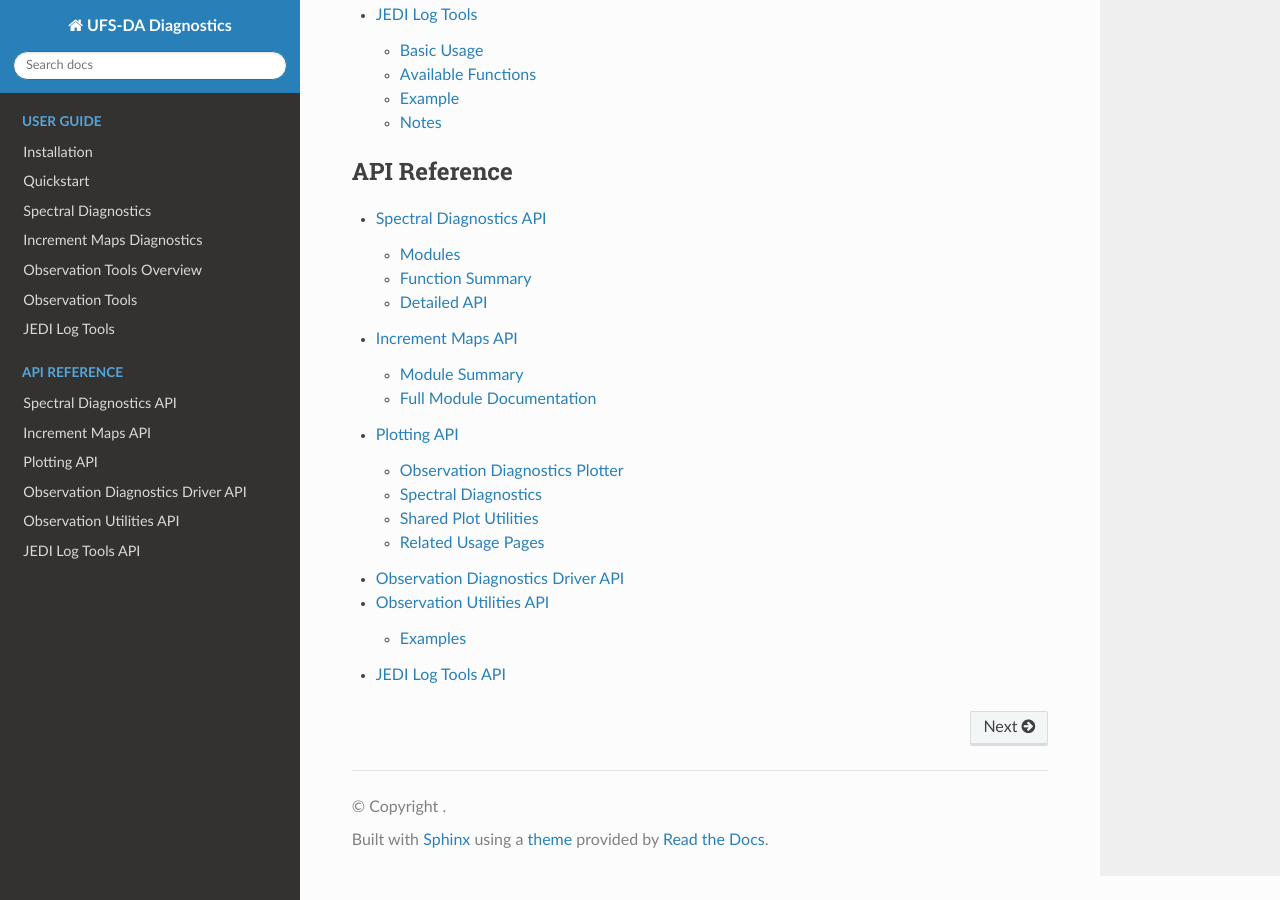
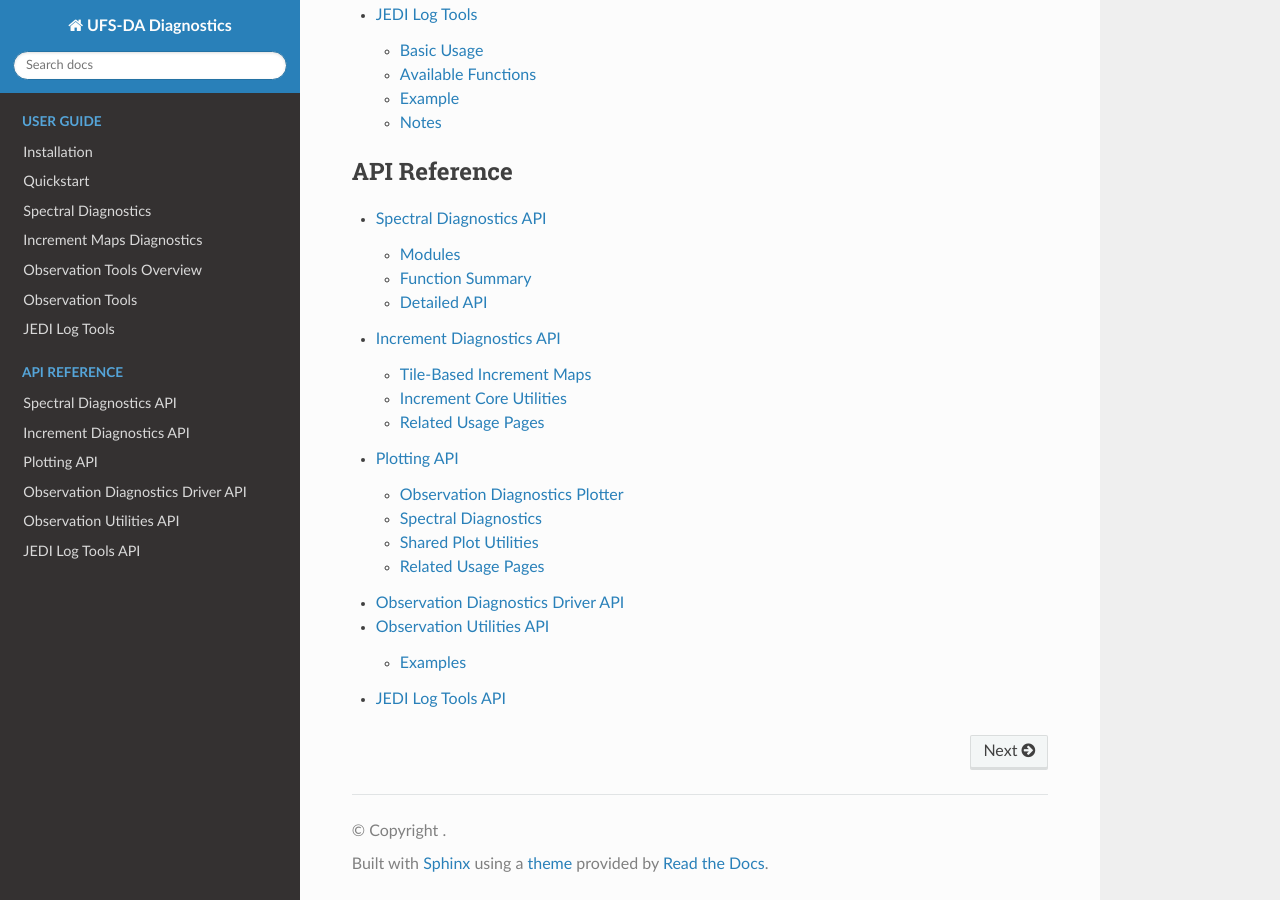
Before and after one commit to jkbk2004/ufs_da_diagnostics, a Sphinx documentation site: the page built from docs/index.rst, in a window 1280 px wide and 900 px high, scrolled down 1573 px. Built offline with Sphinx 7.4.7 and the Read the Docs theme 3.1.0, drawn with Linux system fonts in a browser that asks for light colours; pages that are not in the unit, such as notebooks, are missing from menus; some of the changed lines change nothing that is shown.

Commit message:
Update increment.rst

```diff
--- a/docs/api/increment.rst
+++ b/docs/api/increment.rst
@@ -1,42 +1,46 @@
-Increment Maps API
-==================
+Increment Diagnostics API
+=========================
 
-The increment maps subsystem provides tools for generating horizontal
-FV3 6‑tile increment maps and zonal‑mean diagnostics from FV3‑JEDI
-analysis increment files. It supports both single‑experiment and
-two‑experiment (CTRL–EXP–DIFF) workflows and is fully YAML‑driven.
+This module provides tools for generating tile‑based increment maps and
+zonal‑mean diagnostics from FV3‑JEDI increment files. These diagnostics
+are used to visualize spatial increment structure and compare
+experiment‑to‑experiment differences.
 
-This API reference documents the public functions and internal helpers
-implemented in:
-
-``ufs_da_diagnostics.increment.increment_maps_tiles``
-
-For usage examples and YAML configuration details, see:
-
-- :doc:`../usage_increment`
+The increment plotting routines are used internally by the increment
+driver and can also be imported directly for custom workflows.
 
 
-Module Summary
---------------
+Tile‑Based Increment Maps
+-------------------------
 
-.. autosummary::
-   :toctree: generated/
-   :nosignatures:
+The ``increment_maps_tiles`` module generates:
 
-   ufs_da_diagnostics.increment.increment_maps_tiles.load_yaml_config
-   ufs_da_diagnostics.increment.increment_maps_tiles.load_tile_increment
-   ufs_da_diagnostics.increment.increment_maps_tiles.stitch_tiles_to_latlon
-   ufs_da_diagnostics.increment.increment_maps_tiles.compute_zonal_mean
-   ufs_da_diagnostics.increment.increment_maps_tiles.plot_increment_map
-   ufs_da_diagnostics.increment.increment_maps_tiles.plot_zonal_mean
-   ufs_da_diagnostics.increment.increment_maps_tiles.main
-
-
-Full Module Documentation
--------------------------
+- Tile‑based increment maps for ``u``, ``v``, ``t``, ``ps`` and other variables
+- Multi‑panel figures for single or dual‑experiment comparisons
+- Optional zonal‑mean diagnostics
+- Automatic handling of FV3 cubed‑sphere tile geometry
 
 .. automodule:: ufs_da_diagnostics.increment.increment_maps_tiles
    :members:
    :undoc-members:
    :show-inheritance:
-   :noindex:
+
+
+Increment Core Utilities
+------------------------
+
+Core helper functions used for reading increment files, extracting
+variables, and preparing fields for plotting.
+
+.. automodule:: ufs_da_diagnostics.increment.increment_core
+   :members:
+   :undoc-members:
+   :show-inheritance:
+
+
+Related Usage Pages
+-------------------
+
+- :doc:`../usage_increment` — Increment maps and zonal‑mean workflow
+- :doc:`../usage_spectra` — Spectral diagnostics
+- :doc:`../usage_observation_tools` — Observation diagnostics
```
